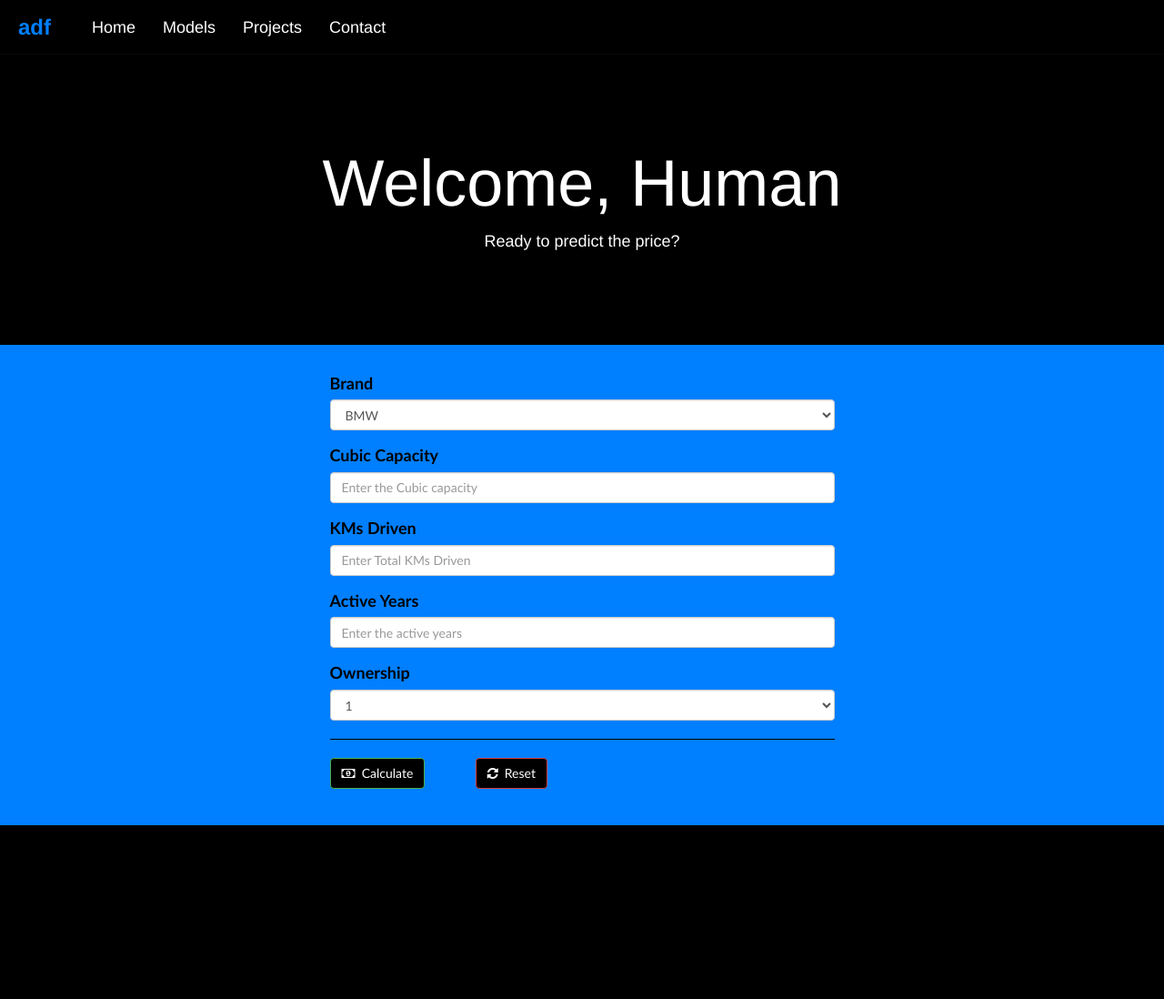
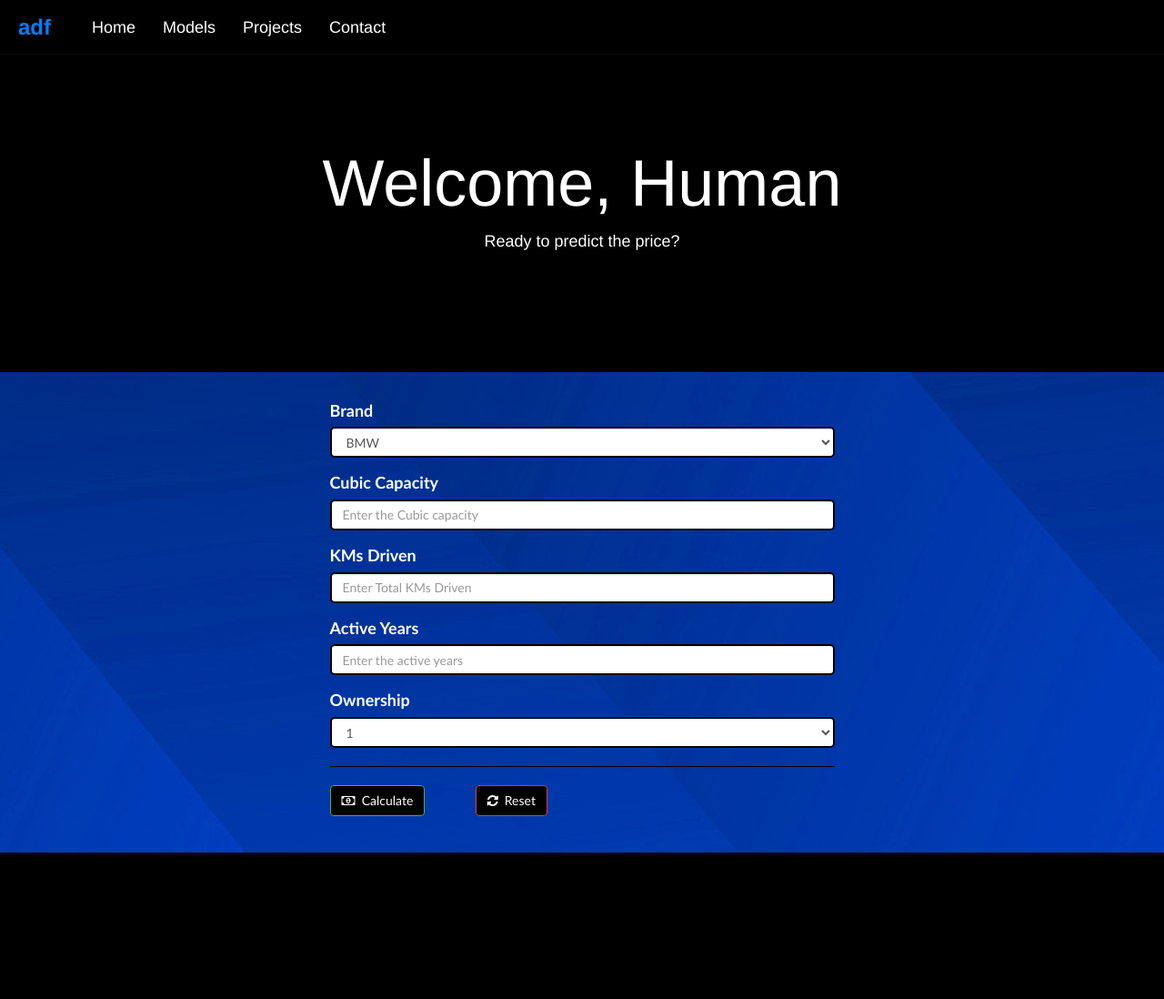
Before and after one commit to darweshfazil/bike_price_prediction, a Flask app: page / in a window 1280 px wide. Shown: the whole page at 91% size. Before the commit the page ends 907 px from the top, so only its background shows below. Run offline with Flask 2, Linux system fonts and the light colour scheme; some libraries are stand-ins or nearby versions.

Commit message:
bg image updated

```diff
--- a/templates/bike.html
+++ b/templates/bike.html
@@ -15,8 +15,9 @@
             padding:5px;
         }
         body{
-            background-color:#007fff;
+            background-image: url("bg.jpg");
             color: white;
+
         }
         hr {
             background-color: black;
@@ -27,7 +28,7 @@
             background-color:black;
             text-align:center;
             padding-top:100px;
-            padding-bottom:100px;
+            padding-bottom:130px;
         }
         .result{
             background-color:black;
@@ -39,13 +40,17 @@
             background-color:black;
         }
         .form{
-            color: black;
+            color: white;
             font-size: 18px;
             font-family: 'Gill Sans', 'Gill Sans MT', Calibri, 'Trebuchet MS', sans-serif;
         }
         .form-area{
             padding-top:30px;
             padding-bottom:40px;
+        }
+        .input{
+            border: 2px solid black;
+            border-radius: 5px;
         }
     </style>
 </head>
@@ -89,7 +94,7 @@
                     <form action="/" method="POST">
                         <div class="form-group">
                             <label for="brand" class="control-label">Brand</label>
-                            <select id="brand" name="brand" class="form-control" >
+                            <select id="brand" name="brand" class="form-control input" >
                                 <option value="BMW">BMW</option>
                                 <option value="Bajaj">Bajaj</option>
                                 <option value="Benelli">Benelli</option>
@@ -118,22 +123,22 @@
 
                         <div class="form-group">
                             <label for="power" class="control-label">Cubic Capacity</label>
-                            <input id="power" name="power" type="number" class="form-control" placeholder="Enter the Cubic capacity" required>
+                            <input id="power" name="power" type="number" class="form-control input" placeholder="Enter the Cubic capacity" required>
                         </div>
 
                         <div class="form-group">
                             <label for="kms" class="control-label">KMs Driven</label>
-                            <input id="kms" name="kms" type="number" class="form-control" placeholder="Enter Total KMs Driven" required>
+                            <input id="kms" name="kms" type="number" class="form-control input" placeholder="Enter Total KMs Driven" required>
                         </div>
 
                         <div class="form-group">
                             <label for="year" class="control-label">Active Years</label>
-                            <input id="year" name="year" type="number" class="form-control" placeholder="Enter the active years" required>
+                            <input id="year" name="year" type="number" class="form-control input" placeholder="Enter the active years" required>
                         </div>
 
                         <div class="form-group">
                             <label for="owner" class="control-label">Ownership</label>
-                            <select id="owner" name="owner" class="form-control">
+                            <select id="owner" name="owner" class="form-control input">
                                 <option value=1>1</option>
                                 <option value=2>2</option>
                                 <option value=3>3</option>
```
Also changed, not shown: templates/bg.jpg (added).
